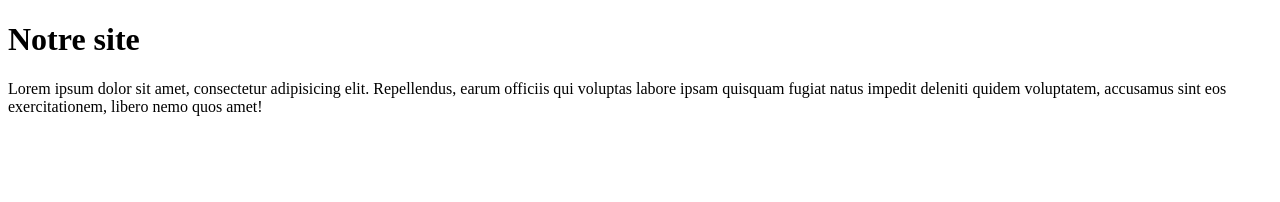
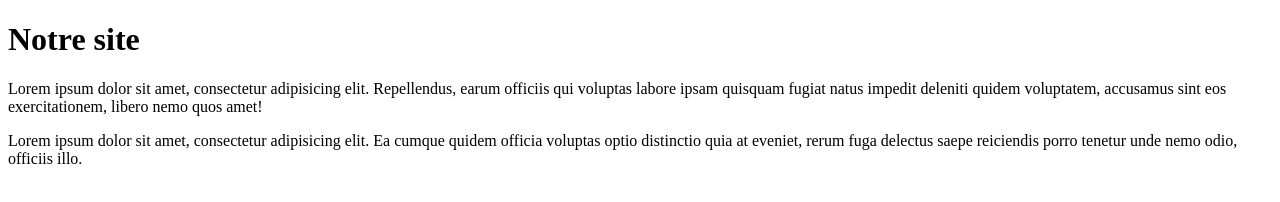
Before and after one commit to TontonSutter/test, a plain HTML site: page index.html in a window 1280 px wide. Drawn offline with Linux system fonts and the light colour scheme.

Commit message:
test perso

```diff
--- a/index.html
+++ b/index.html
@@ -8,5 +8,6 @@
     <body>
         <h1>Notre site</h1>
         <p>Lorem ipsum dolor sit amet, consectetur adipisicing elit. Repellendus, earum officiis qui voluptas labore ipsam quisquam fugiat natus impedit deleniti quidem voluptatem, accusamus sint eos exercitationem, libero nemo quos amet!</p>
+        <p>Lorem ipsum dolor sit amet, consectetur adipisicing elit. Ea cumque quidem officia voluptas optio distinctio quia at eveniet, rerum fuga delectus saepe reiciendis porro tenetur unde nemo odio, officiis illo.</p>
     </body>
 </html>
```
